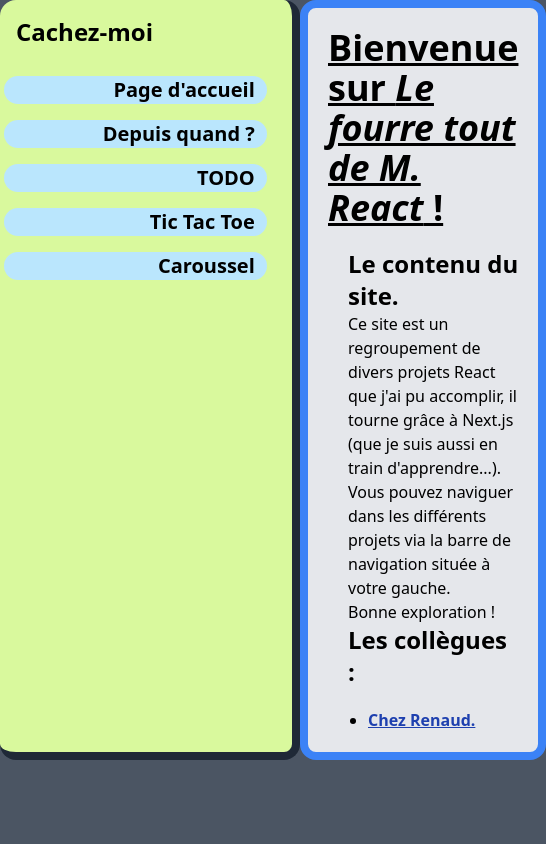
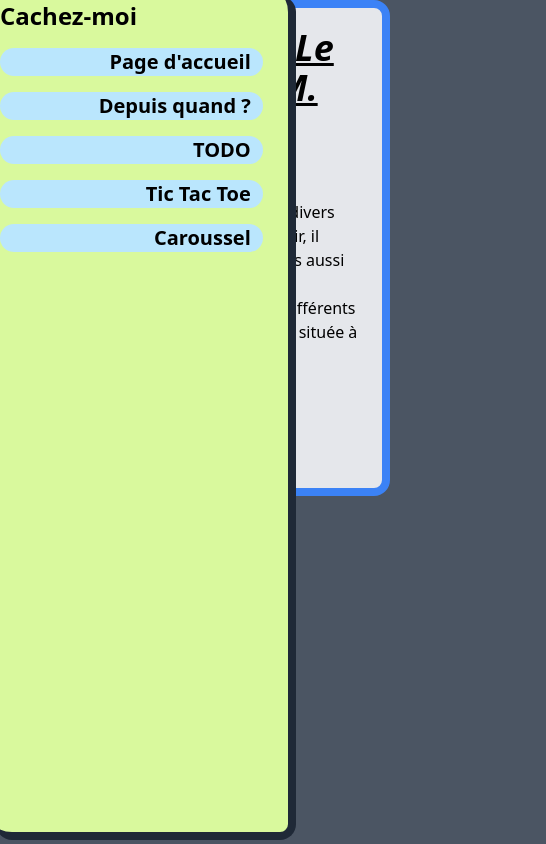
Before and after one commit to CornesDeVeau/Le-fourre-tout-de-M-React, a Next.js app: page / in a window 390 px wide. Shown: the whole page, 546 px wide, since content can reach past the window. Built offline with nearby package versions, Linux system fonts and the light colour scheme.

Commit message:
The sidebar is now on top of content and very small on phones

```diff
--- a/app/layout.tsx
+++ b/app/layout.tsx
@@ -24,8 +24,8 @@
         <div
           className={clsx(
             "grid",
-            { "grid-cols-sidebar": !isCollapsed },
-            { "grid-cols-sidebar-collapsed": isCollapsed }
+            { "md:grid-cols-sidebar": !isCollapsed },
+            { "md:grid-cols-sidebar-collapsed": isCollapsed }
           )}
         >
           <Sidebar isOpen={isCollapsed} toggleCollapse={handleCollapseButton} />
--- a/app/ui/sidebar/sidebar.tsx
+++ b/app/ui/sidebar/sidebar.tsx
@@ -30,18 +30,23 @@
     <div
       className={clsx(
         "flex flex-col justify-between bg-lime-200 border-r-8 border-b-8 border-gray-800 rounded-2xl",
-        "md:w-full md:z-0 top-0 z-20 md:h-[80vh] h-full",
-        { "w-[300px]": !isOpen }
+        "md:w-full md:z-0 top-0 z-20 md:h-[80vh] h-full max-md:fixed -translate-x-1 -translate-y-1",
+        { "w-[300px]": !isOpen },
+        { "max-md:h-12 max-md:w-10": isOpen }
       )}
     >
       <nav className="md:sticky top-0 text-left">
         <button
-          className=" text-2xl text-nowrap font-bold m-4"
+          className="text-2xl text-nowrap font-bold m-1 md:m-4 max-md bg-lime-200"
           onClick={() => toggleCollapse(!isOpen)}
         >
           {isOpen ? "|||" : "Cachez-moi"}
         </button>
-        <ul className="py-2 flex flex-col gap-2 text-right">
+        <ul
+          className={clsx("py-2 flex flex-col gap-2 text-right", {
+            "max-md:hidden": isOpen,
+          })}
+        >
           {links.map((link) => {
             return (
               <li
```
